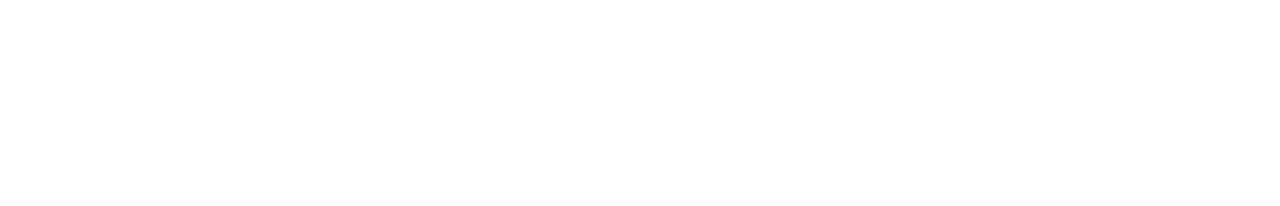
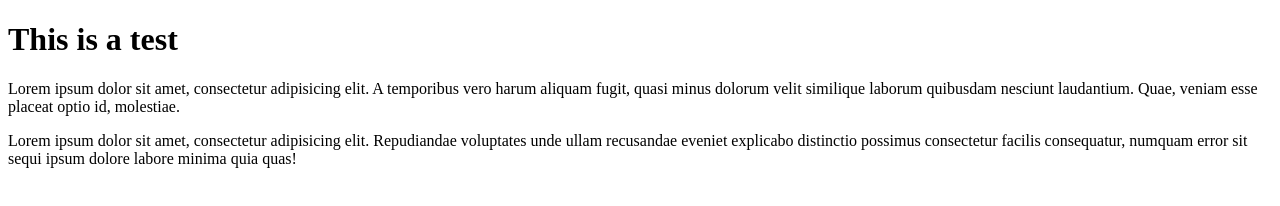
Before and after one commit to geleslie/git-test, a plain HTML site: page index.html in a window 1280 px wide. Drawn offline with Linux system fonts and the light colour scheme.

Commit message:
Added a p

```diff
--- a/index.html
+++ b/index.html
@@ -5,6 +5,8 @@
 	<title>Testing Git</title>
 </head>
 <body>
-
+	<h1>This is a test</h1>
+	<p>Lorem ipsum dolor sit amet, consectetur adipisicing elit. A temporibus vero harum aliquam fugit, quasi minus dolorum velit similique laborum quibusdam nesciunt laudantium. Quae, veniam esse placeat optio id, molestiae.</p>
+	<p>Lorem ipsum dolor sit amet, consectetur adipisicing elit. Repudiandae voluptates unde ullam recusandae eveniet explicabo distinctio possimus consectetur facilis consequatur, numquam error sit sequi ipsum dolore labore minima quia quas!</p>
 </body>
 </html>
```
